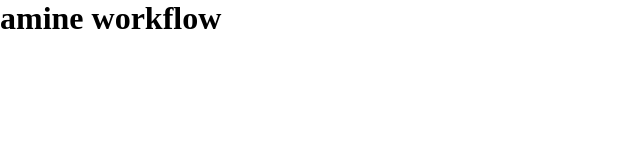
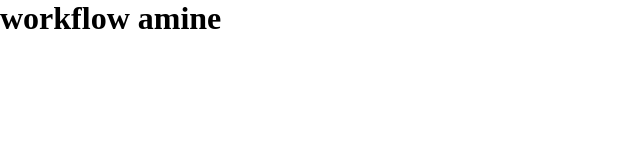
Before and after one commit to amine-dope/github-workshop1, a plain HTML site: page index.html in a window 1280 px wide. Shown: the whole page, without its empty margins (0-640 px from the left). Drawn offline with Linux system fonts and the light colour scheme.

Commit message:
changed name to index.html

```diff
--- a/index.html
+++ b/index.html
@@ -10,7 +10,7 @@
 
 <body>
 
-    <h1 class="some-heading">amine workflow</h1>
+    <h1 class="some-heading">workflow amine</h1>
 
 </body>
 
```
